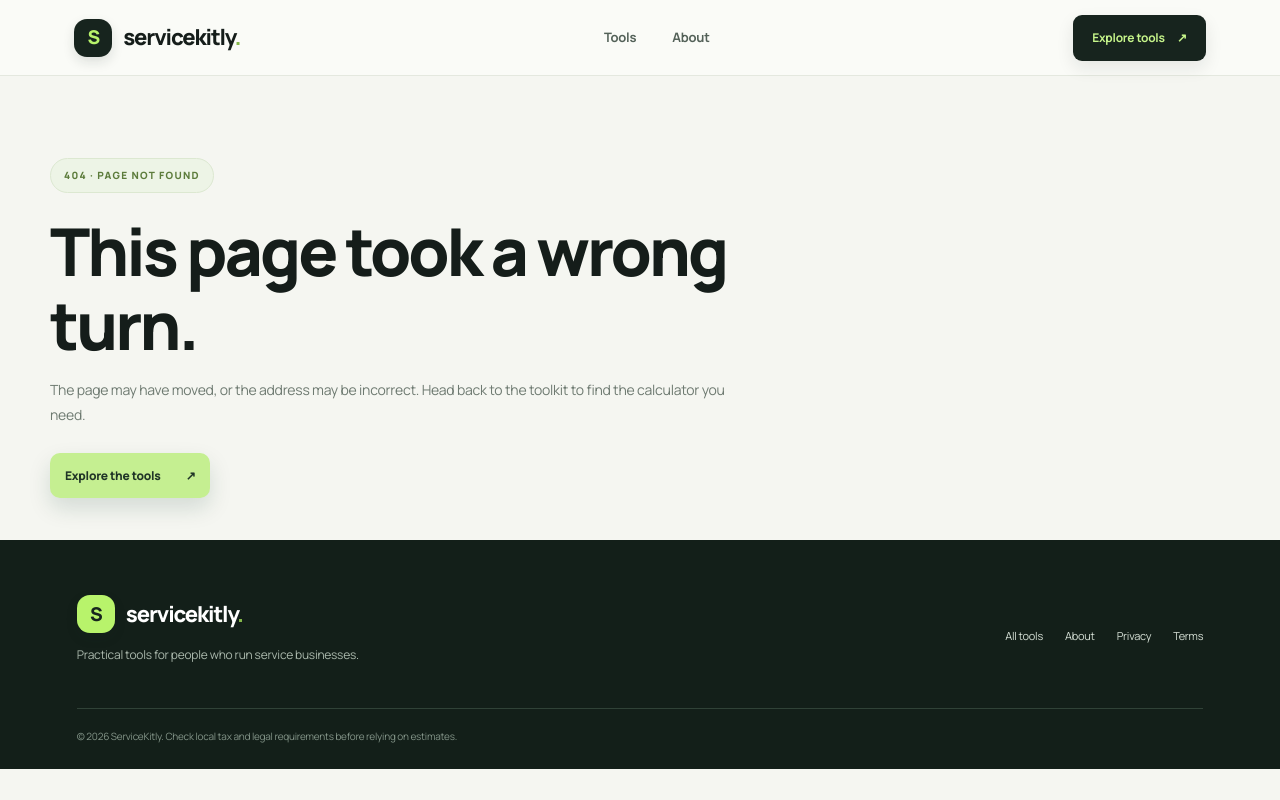
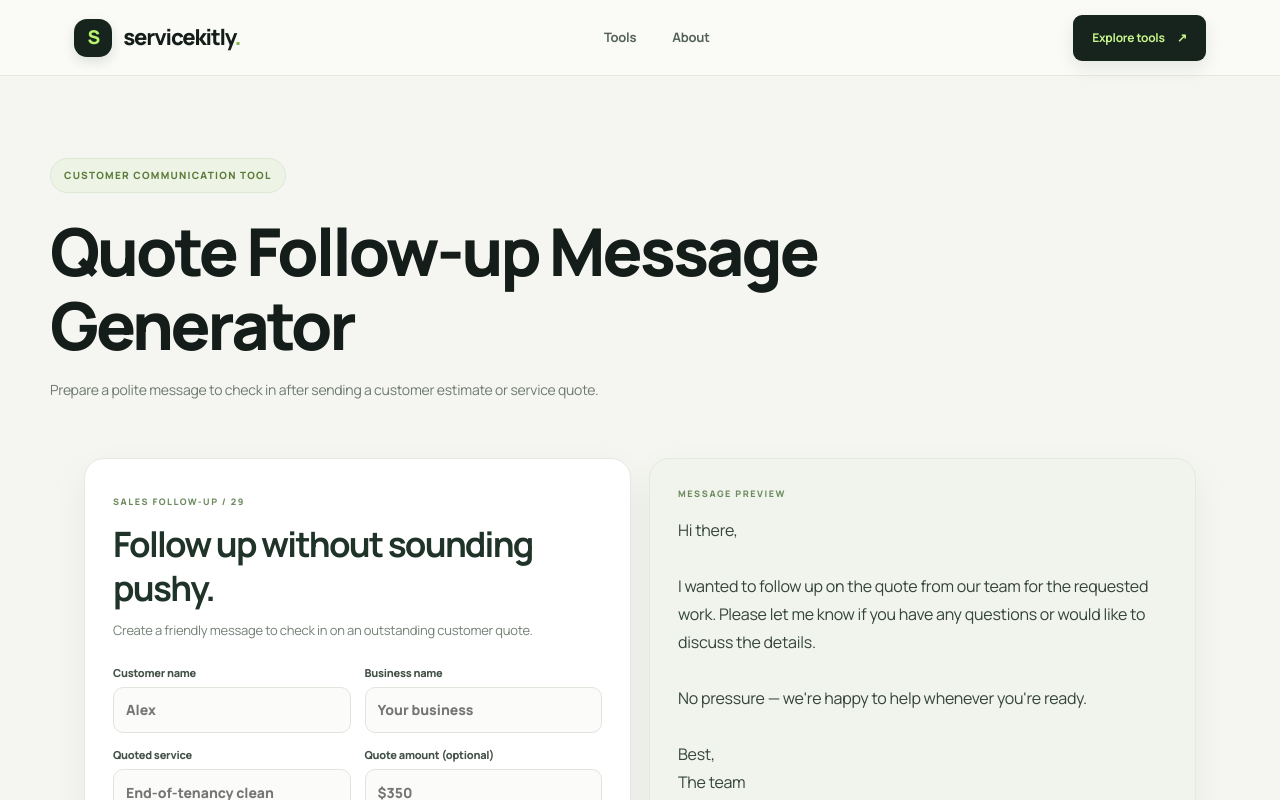
Before and after one commit to ya6331856-cpu/business-growth-toolkit, a Next.js app: page /tools/quote-follow-up-generator in a window 1280 px wide. Before the commit this address had no page. Shown: the top 800 px of the page. Built offline with nearby package versions, Linux system fonts and the light colour scheme.

Commit message:
Add SEO page for new ServiceKitly tool

```diff
--- /dev/null
+++ b/app/tools/quote-follow-up-generator/page.tsx
@@ -0,0 +1,4 @@
+import type { Metadata } from "next";
+import { QuoteFollowUpGenerator } from "@/components/ToolSuite";
+export const metadata: Metadata = { title: "Quote Follow-up Message Generator for Service Businesses", description: "Create a friendly, professional follow-up message for a customer who has not yet responded to your service quote.", alternates: { canonical: "/tools/quote-follow-up-generator/" } };
+export default function Page(){return <><section className="page-hero"><span className="eyebrow">CUSTOMER COMMUNICATION TOOL</span><h1>Quote Follow-up Message Generator</h1><p>Prepare a polite message to check in after sending a customer estimate or service quote.</p></section><QuoteFollowUpGenerator/><section className="content-section"><h2>Keep the conversation moving.</h2><p>A short, helpful follow-up can answer questions and make the next step clear. Avoid pressure, repeated messages or misleading urgency.</p><h2>How it works</h2><p>Enter the customer, business, service and optional quote amount. Review the message, personalise it and copy it into your email or messaging app.</p><h2>Frequently asked questions</h2><div className="faq"><h3>When should I follow up?</h3><p>Many businesses start with a short check-in a few days after sending a quote. Adapt timing to the customer's stated decision timeline.</p></div><div className="faq"><h3>Does the tool send the message?</h3><p>No. It creates copy-ready text only. You choose when and where to send it.</p></div></section></>}
```
